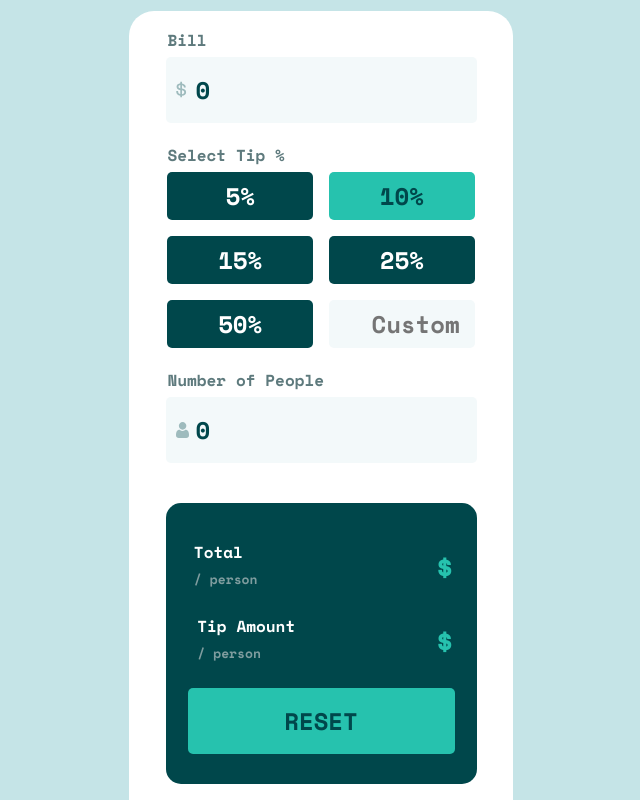
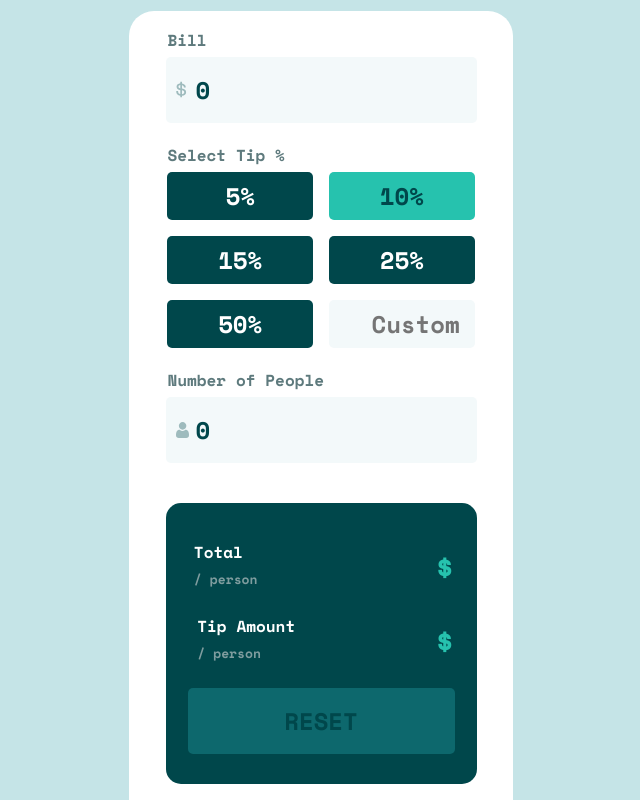
Before and after one commit to gabadadzeluca/tip-calculator-app-react, a React (Create React App) app: page / in a window 1280 px wide. Shown: the whole page, without its empty margins (319-959 px from the left). Built offline with nearby package versions, Linux system fonts and the light colour scheme.

Commit message:
renew style of price component

```diff
--- a/src/components/Price/PriceContainer.js
+++ b/src/components/Price/PriceContainer.js
@@ -11,7 +11,7 @@ export default function PriceContainer(props){
                     <TotalPrice styles={styles} tipPerPerson={props.tipPerPerson}/>
                 </div>
                 <div>
-                    <Resetbtn onClick={props.onClick}/>
+                    <Resetbtn onClick={props.onClick} btnActive={props.btnActive}/>
                 </div>
             </div>
         </div>
--- a/src/components/Price/ResetBtn.js
+++ b/src/components/Price/ResetBtn.js
@@ -1,5 +1,6 @@
+import styles from "./price.module.css";
 export default function Resetbtn(props){
     return(
-        <button onClick={props.onClick}>RESET</button>
+        <button onClick={props.onClick} className={props.btnActive ? '' : styles.inactive}>RESET</button>
     )
 }
--- a/src/components/Price/price.module.css
+++ b/src/components/Price/price.module.css
@@ -43,9 +43,16 @@
     width: 100%;
 }
 
-
+button.inactive{
+    background-color: #0D686D;
+    color: #00474B;
+    cursor: default;
+}
 @media screen and (min-width: 1400px) {
     .price-container{
         height: 100%;
     }
+    .total{
+        font-size: 4.8rem;
+    }
 }
```
